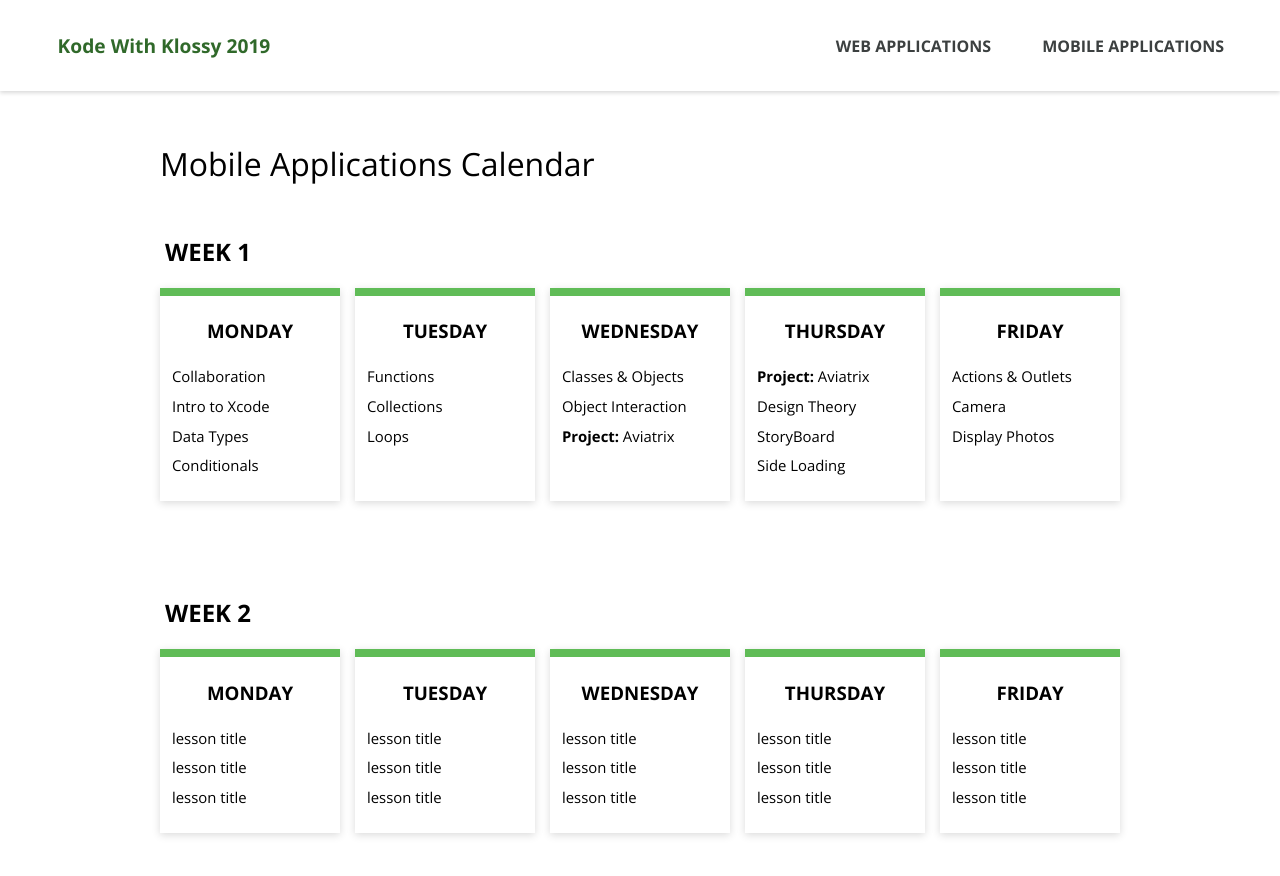
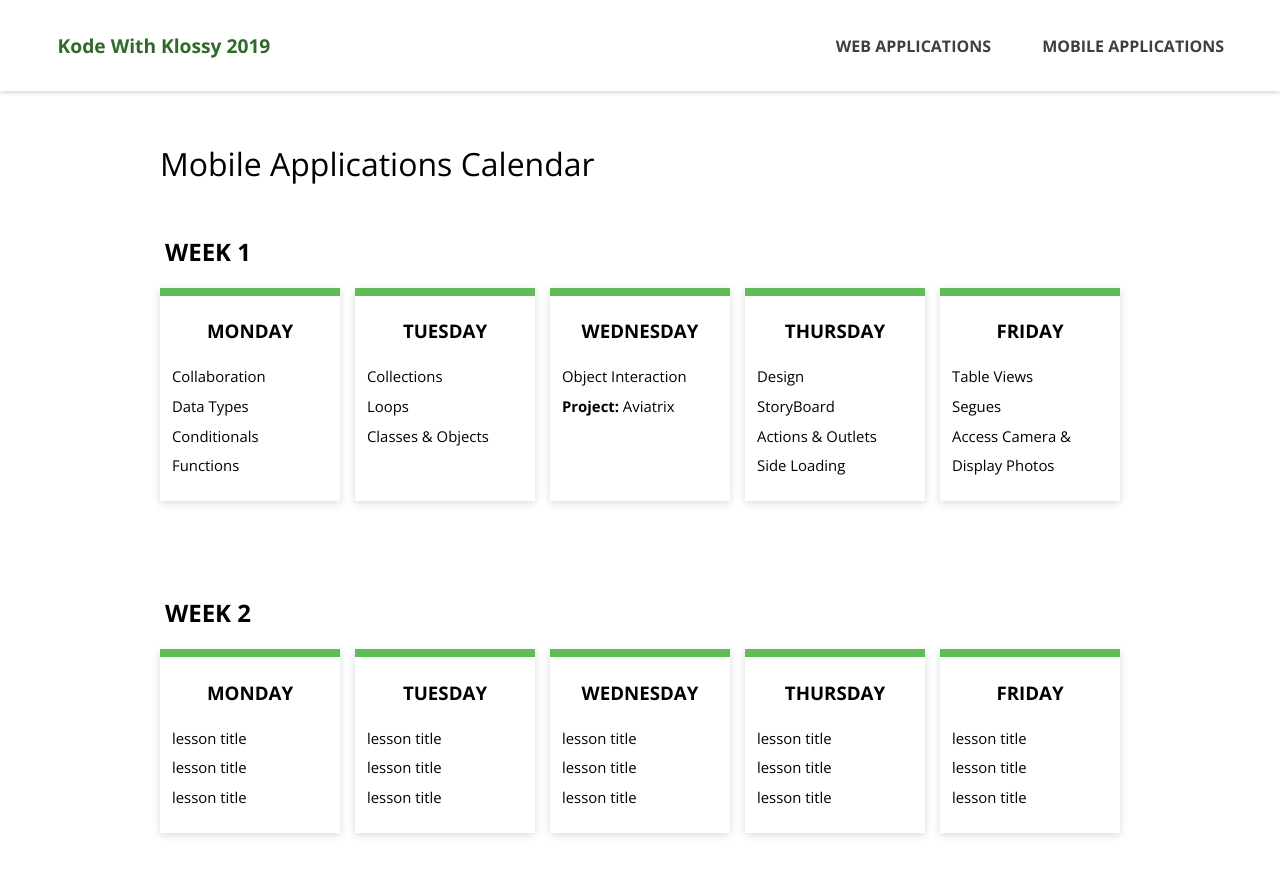
Before and after one commit to ameseee/kwk-curriculum-site, a Jekyll site: the page built from swift-ios/calendar/index.md, in a window 1280 px wide, cut to the strip 0-936 px from the top of the page. Shown: the top 876 px of the strip. Built offline with Jekyll 4.4.1, drawn with Linux system fonts in a browser that asks for light colours; nearby versions of some CDN libraries.

Commit message:
Update Mobile calendar

```diff
--- a/swift-ios/calendar/index.md
+++ b/swift-ios/calendar/index.md
@@ -9,23 +9,22 @@ title: Mobile Applications Calendar
         <h3>Monday</h3>
         <ul>
           <li>Collaboration</li>
-          <li>Intro to Xcode</li>
           <li>Data Types</li>
           <li>Conditionals</li>
+          <li>Functions</li>
         </ul>
       </article>
         <article class="day-card">
         <h3>Tuesday</h3>
         <ul>
-          <li>Functions</li>
           <li>Collections</li>
           <li>Loops</li>
+          <li>Classes & Objects</li>
         </ul>
       </article>
         <article class="day-card">
         <h3>Wednesday</h3>
         <ul>
-          <li>Classes & Objects</li>
           <li>Object Interaction</li>
           <li><strong>Project:</strong> Aviatrix</li>
         </ul>
@@ -33,18 +32,18 @@ title: Mobile Applications Calendar
         <article class="day-card">
         <h3>Thursday</h3>
         <ul>
-          <li><strong>Project:</strong> Aviatrix</li>
-          <li>Design Theory</li>
+          <li>Design</li>
           <li>StoryBoard</li>
+          <li>Actions & Outlets</li>
           <li>Side Loading</li>
         </ul>
       </article>
         <article class="day-card">
         <h3>Friday</h3>
         <ul>
-          <li>Actions & Outlets</li>
-          <li>Camera</li>
-          <li>Display Photos</li>
+          <li>Table Views</li>
+          <li>Segues</li>
+          <li>Access Camera & Display Photos</li>
         </ul>
       </article>
     </section>
```
